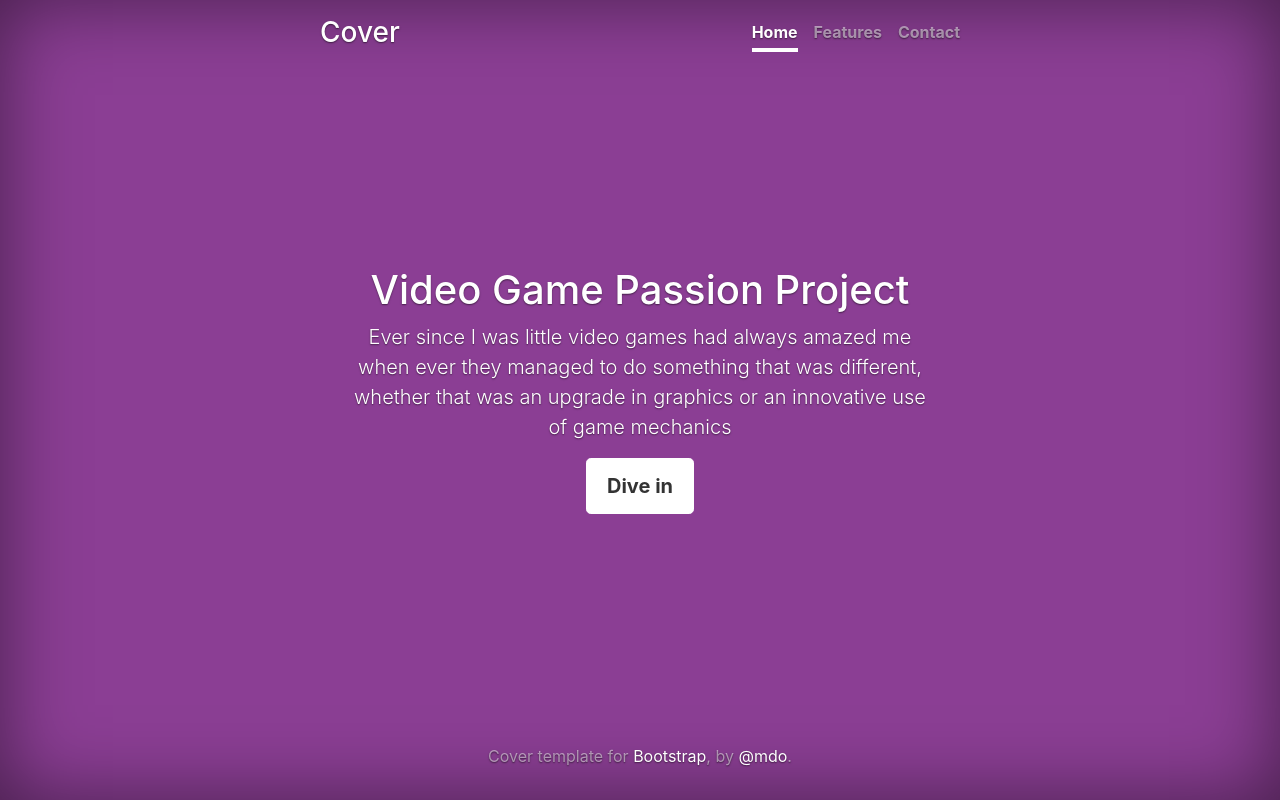
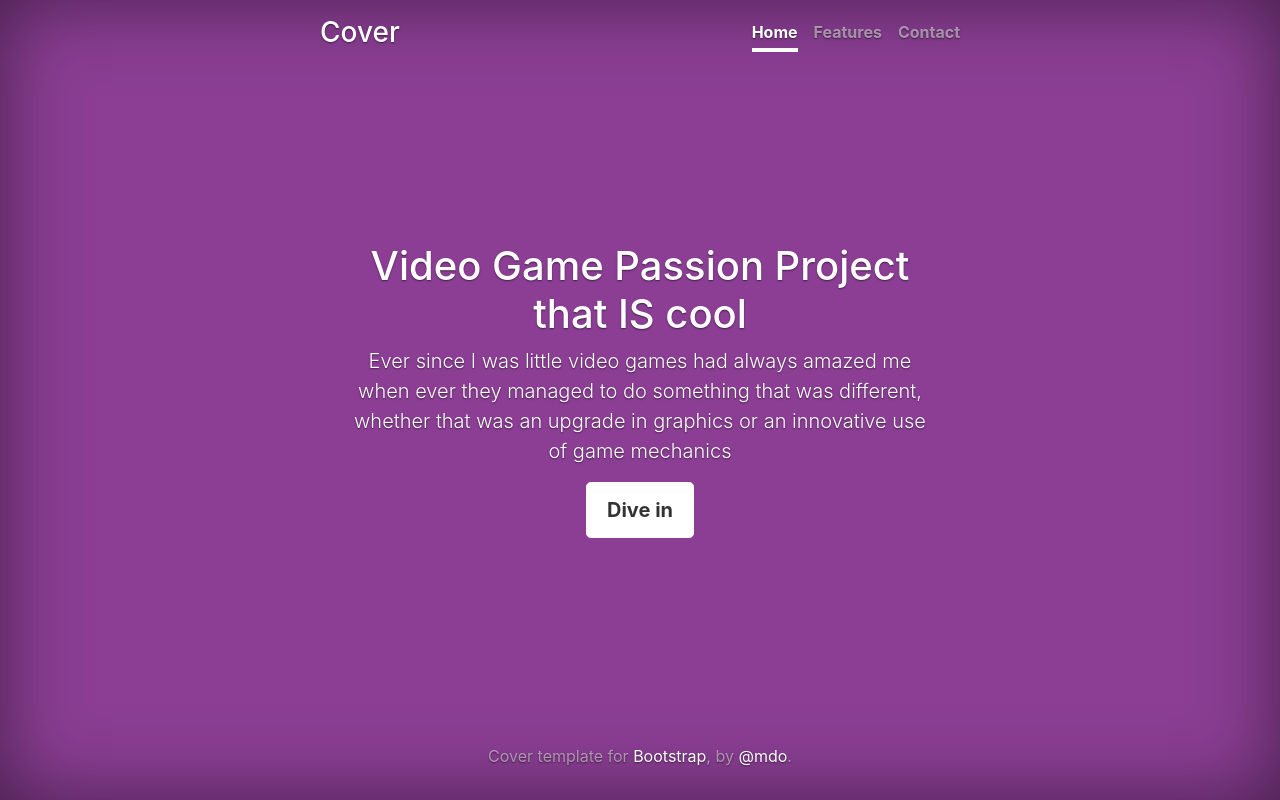
Before and after one commit to DZhang3210/DZhang3210.github.io, a plain HTML site: page index.html in a window 1280 px wide. Drawn offline with nearby package versions, Linux system fonts and the light colour scheme.

Commit message:
Update index.html

```diff
--- a/index.html
+++ b/index.html
@@ -51,7 +51,7 @@
   </header>
 
   <main role="main" class="inner cover">
-    <h1 class="cover-heading">Video Game Passion Project</h1>
+    <h1 class="cover-heading">Video Game Passion Project that IS cool</h1>
     <p class="lead">Ever since I was little video games had always amazed me when ever they managed to do something that was different, whether that was an upgrade in graphics or an innovative use of game mechanics</p>
     <p class="lead">
       <a href="#" class="btn btn-lg btn-secondary">Dive in</a>
```
